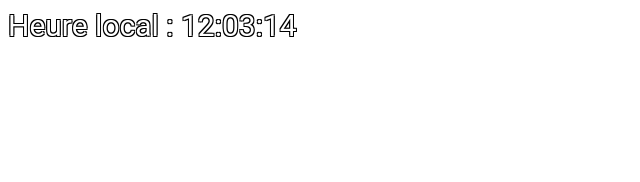
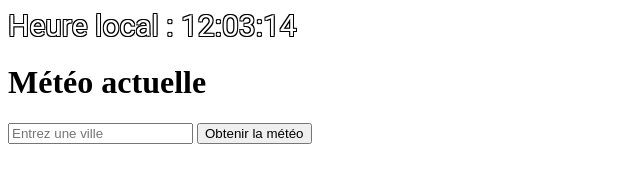
Before and after one commit to Margot-g44/Dataviz, a plain HTML site: page index.html in a window 1280 px wide. Shown: the whole page, without its empty margins (0-640 px from the left). Drawn offline with Linux system fonts and the light colour scheme.

Commit message:
Rajout d'une fonction asynchrone pour récupérer l'API et affichage sur HTML

```diff
--- a/index.html
+++ b/index.html
@@ -10,11 +10,10 @@
 </head>
     <div id="time"></div>
 
-<script>
+    <h1>Météo actuelle</h1>
+  <input type="text" id="city" placeholder="Entrez une ville" />
+  <button onclick="getWeather()">Obtenir la météo</button>
 
-
-
-
-</script>
+  <pre id="resultat"></pre>
 </body>
 </html>
--- a/script.js
+++ b/script.js
@@ -16,3 +16,23 @@ function checkTime(i) {
 }
 
 startTime();
+
+async function getWeather() {
+  const API_KEY = "f726ef78e6b1a9b2d37393a7d1aef3db";
+  const CITY = document.getElementById("city").value;
+  // const URL = `https://api.openweathermap.org/data/2.5/weather?q=${encodeURIComponent(CITY)}&appid=${API_KEY}&units=metric&lang=fr`; API pour la météo en temps réel
+  const URL = `https://api.openweathermap.org/data/2.5/forecast?q=${encodeURIComponent(CITY)}&appid=${API_KEY}&units=metric&lang=fr`; // API pour une durée de 5 jours avec un affichage toutes les 3h
+
+  try {
+    const RESPONSE = await fetch(URL);
+    const DATA = await RESPONSE.json();
+
+      if (RESPONSE.ok) {
+        document.getElementById("resultat").textContent = JSON.stringify(DATA, null, 2);
+      } else {
+        document.getElementById("resultat").textContent = `Erreur : ${DATA.message}`;
+      }
+    } catch (error) {
+    document.getElementById("resultat").textContent = `Erreur réseau : ${error}`;
+  }
+}
```
